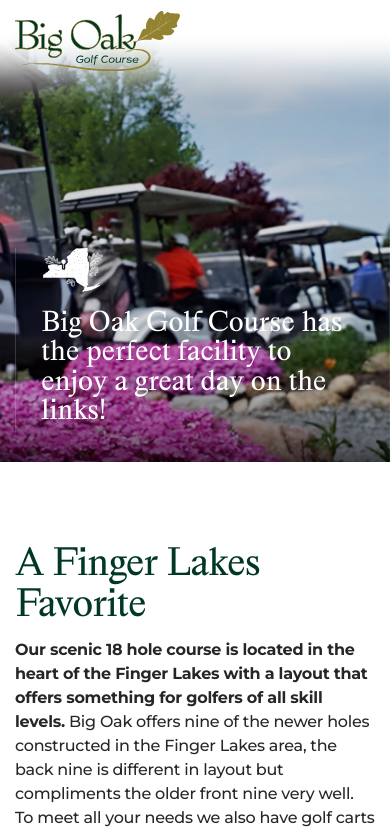
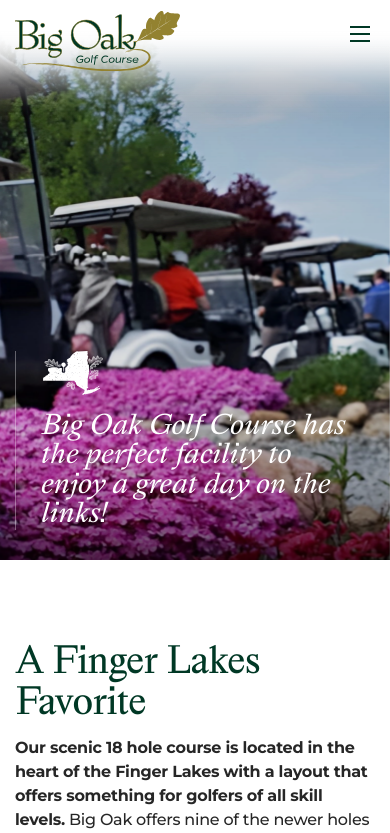
Before and after one commit to sucrete/big-oak, a plain HTML site: page index.html in a window 390 px wide. Shown: the top 833 px of the page. Drawn offline with nearby package versions, Linux system fonts and the light colour scheme; no server answers; a web font is replaced by a local one.

Commit message:
Font testing.

```diff
--- a/assets/scss/default/_custom.scss
+++ b/assets/scss/default/_custom.scss
@@ -5,6 +5,9 @@
   padding-bottom: 12rem;
 }
 
+.italicized {
+  font-family: "IKOB Italic";
+}
 .my-hr {
   background-color: #d1d1d1;
   opacity: 1;
@@ -1186,7 +1189,7 @@ footer {
           padding: 0;
           padding-left: 2.5rem;
           padding-right: 2.5rem;
-          border-left: 1.5px solid rgba(255, 255, 255, 0.164);
+          border-left: 1.5px solid rgb(255 255 255 / 34%);
           img.geneva-new-york {
             display: none;
           }
@@ -1202,6 +1205,7 @@ footer {
             padding-left: 0;
             margin-left: 0;
             display: block;
+            padding-bottom: 0;
             p {
               font-size: 27px;
               line-height: 109%;
--- a/assets/scss/default/_typography.scss
+++ b/assets/scss/default/_typography.scss
@@ -1,22 +1,15 @@
-@import url('https://fonts.googleapis.com/css2?family=Montserrat:ital,wght@0,100..900;1,100..900&display=swap');
-
+@import url("https://fonts.googleapis.com/css2?family=Montserrat:ital,wght@0,100..900;1,100..900&display=swap");
 
 //* IKOB
 @font-face {
   font-family: "IKOB";
   src: url("../assets/fonts/ikob.otf") format("opentype");
-  font-weight: normal;
-  font-style: normal;
 }
+
 @font-face {
   font-family: "IKOB Italic";
-  src: url("../assets/fonts/ikob-italic.otf") format("opentype");
-  font-weight: normal;
-  font-style: italic;
+  src: url("../assets/fonts/happy-times-NG_italic_master.otf") format("opentype");
 }
-
-
-
 
 * {
   box-sizing: border-box;
@@ -94,7 +87,6 @@ hr {
   margin: 0;
   margin-bottom: 20px;
 }
-
 
 h5,
 h6,
@@ -280,7 +272,7 @@ p {
   font-weight: 500;
   color: var(--color-body);
   margin: 0 0 40px;
-  letter-spacing: -.25px;
+  letter-spacing: -0.25px;
   @media #{$sm-layout} {
     margin: 0 0 20px;
     font-size: 16px;
--- a/assets/scss/elements/_banner.scss
+++ b/assets/scss/elements/_banner.scss
@@ -478,7 +478,7 @@ $starker-background-gradient: linear-gradient(
     }
   }
   @media #{$sm-layout} {
-    height: 462px !important;
+    height: 560px !important;
     .regular-container {
       margin-bottom: 3.25rem;
       .regular-box {
--- a/assets/scss/elements/_header.scss
+++ b/assets/scss/elements/_header.scss
@@ -11,12 +11,6 @@
 
   @media #{$large-mobile} {
     margin-bottom: 0;
-  }
-
-  .nav-area {
-    @media #{$mdsm-layout} {
-      display: none;
-    }
   }
 }
 
@@ -350,80 +344,10 @@ header .rts-btn {
       width: 100%;
     }
   }
-
-  // &::after {
-  //     position: absolute;
-  //     width: 250px;
-  //     height: 250px;
-  //     left: 667.51px;
-  //     top: 82.76px;
-  //     content: '';
-  //     background: linear-gradient(270deg, #FF34DD 25.08%, #FFFFFF 43.64%, #3534FF 66.3%);
-  //     -webkit-filter: blur(200px);
-  //     -moz-filter: blur(200px);
-  //     filter: blur(200px);
-  //     transform: rotate(165deg);
-  //     z-index: -1;
-  // }
-
-  // &::before {
-  //     content: '';
-  //     z-index: -1;
-  //     position: absolute;
-  //     width: 224px;
-  //     height: 224px;
-  //     left: 108px;
-  //     top: 473px;
-  //     background: linear-gradient(270deg, #FF34DD 25.08%, #FFFFFF 43.64%, #3534FF 66.3%);
-  //     -webkit-filter: blur(200px);
-  //     -moz-filter: blur(200px);
-  //     filter: blur(200px);
-
-  // }
-
-  // .banner-inner-wrapper-five {
-  // &::after {
-  //     content: '';
-  //     z-index: -1;
-  //     position: absolute;
-  //     width: 292px;
-  //     height: 292px;
-  //     left: 1313px;
-  //     top: 485px;
-  //     background: linear-gradient(270deg, #FF34DD 25.08%, #FFFFFF 43.64%, #3534FF 66.3%);
-  //     -webkit-filter: blur(200px);
-  //     -moz-filter: blur(200px);
-  //     filter: blur(200px);
-
-  //     @media #{$laptop-device} {
-  //         display: none;
-  //     }
-
-  //     @media #{$smlg-device} {
-  //         display: none;
-  //     }
-  // }
-  // }
 }
 
 @-moz-document url-prefix() {
   .rts-banner-area-five {
-    // &::after {
-    //     filter: blur(200px);
-    //     opacity: .3;
-    // }
-
-    // &::before {
-    //     filter: blur(200px);
-    //     opacity: .3;
-    // }
-
-    // .banner-inner-wrapper-five {
-    //     &::after {
-    //         filter: blur(200px);
-    //         opacity: .3;
-    //     }
-    // }
     .round-shape-one {
       img {
         opacity: 0.15;
@@ -615,6 +539,28 @@ header .rts-btn {
       }
     }
   }
+
+  header.home-header {
+    .header-wrapper-1 {
+      .nav-area {
+        nav {
+          display: none !important;
+        }
+        .button-area-right-header {
+          .menu-btn-toggle {
+            margin-top: -14px;
+            svg {
+              overflow: visible;
+              rect {
+                // height: 3px;
+                fill: var(--color-primary);
+              }
+            }
+          }
+        }
+      }
+    }
+  }
 }
 
 @media screen and (max-width: 576px) {
--- a/index.html
+++ b/index.html
@@ -57,7 +57,9 @@
       src="https://connect.facebook.net/en_US/sdk.js#xfbml=1&version=v22.0"
     ></script>
     <!-- header four area start -->
-    <header class="header-style-one style-two header--sticky style-white home-header">
+    <header
+      class="header-style-one style-two header--sticky style-white home-header"
+    >
       <my-header> </my-header>
       <div class="backdrop"></div>
       <div class="gradient-bg"></div>
@@ -93,8 +95,10 @@
           >
             <!-- <h2>"The Club of Friendly Atmosphere"</h2> -->
             <p>
-              Big Oak Golf Course has the perfect facility to enjoy a great day
-              on the links!
+              <span class="italicized">
+                Big Oak Golf Course has the perfect facility to enjoy a great
+                day on the links!
+              </span>
             </p>
             <!-- <p>
               Our scenic 18 hole course is located in the heart of the Finger
```
Also changed, not shown: assets/fonts/Inter-Italic.ttf (deleted), assets/fonts/Inter-Light.ttf (deleted), assets/fonts/Inter-LightItalic.ttf (deleted), assets/fonts/Inter-Medium.ttf (deleted), assets/fonts/Inter-MediumItalic.ttf (deleted), assets/fonts/Inter-SemiBold.ttf (deleted), assets/fonts/Inter-SemiBoldItalic.ttf (deleted), assets/fonts/Inter.ttf (deleted), assets/fonts/happy-times-NG_italic_master.otf (added), css/style.css, 1 other file.
